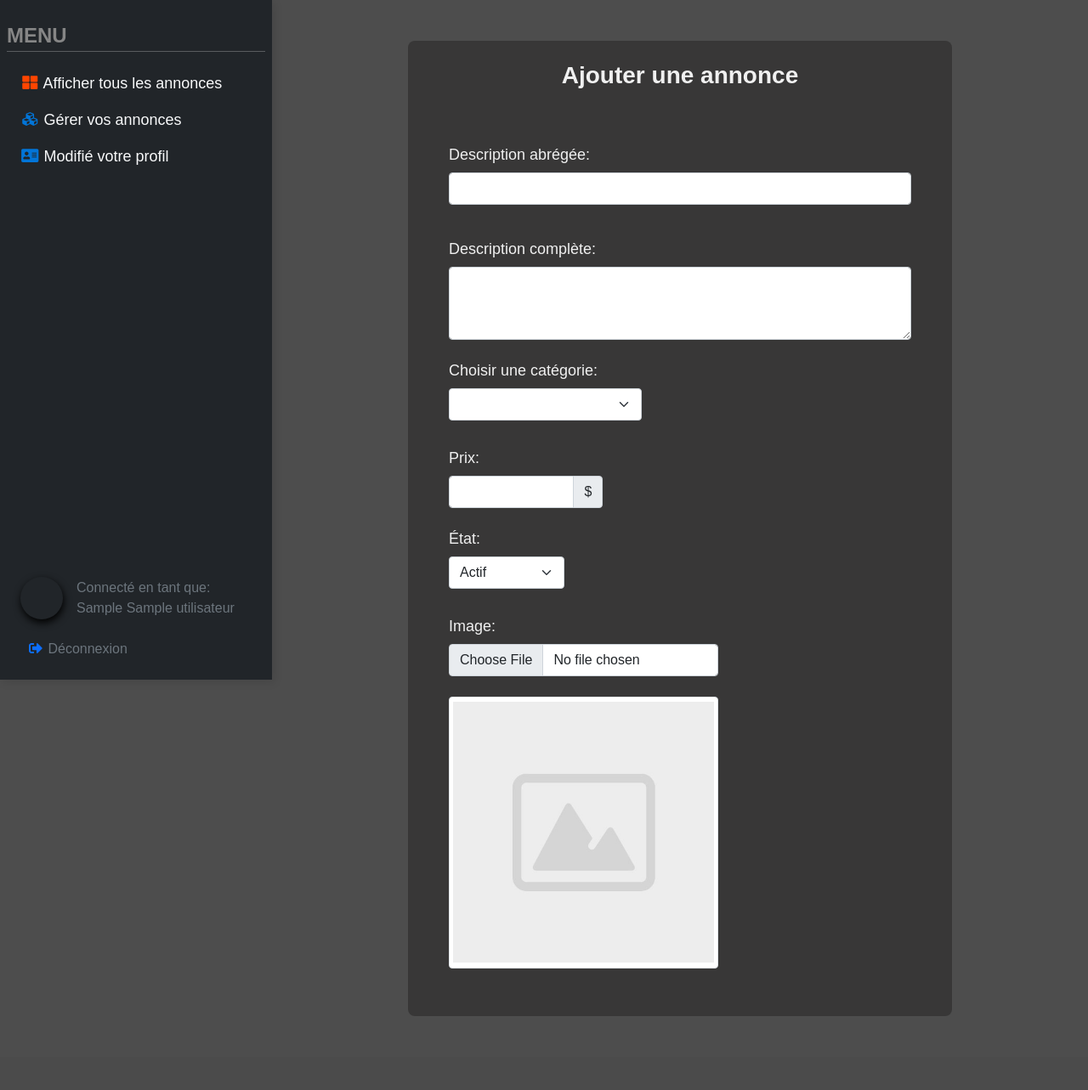
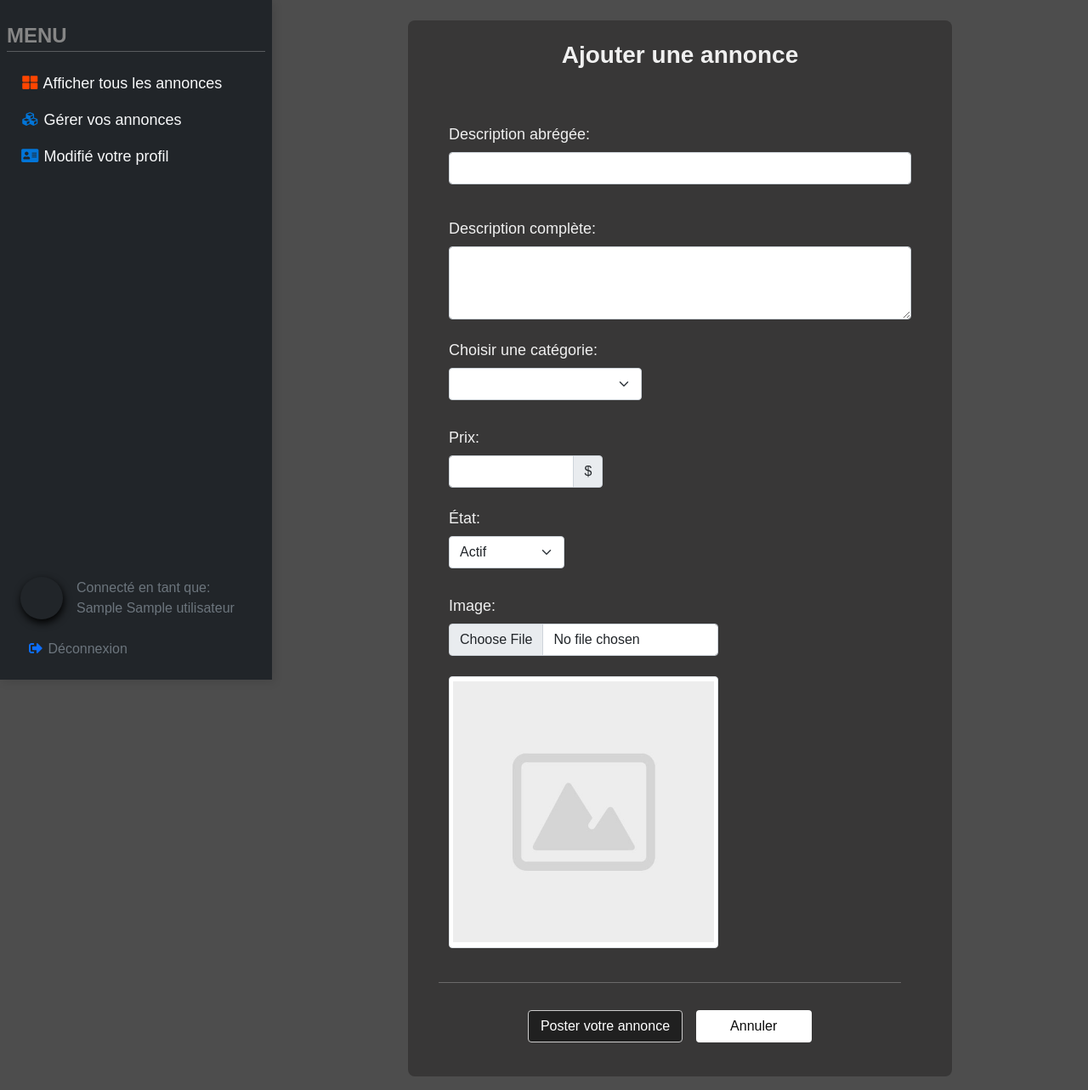
Before and after one commit to Demonmuffins28/ProjetFinal_Web, a PHP site: page /ProjetFinal_Web/public/AjouterAnnonce.php in a window 1280 px wide. Shown: the whole page at 85% size. Before the commit the page ends 1196 px from the top, so only its background shows below. Run offline with PHP 8.4, Linux system fonts and the light colour scheme; the visitor is signed in with stand-in values (Sample User, id 1); tables that the repository leaves empty hold one stand-in row (values such as "Sample post"); some libraries are stand-ins or nearby versions.

Commit message:
AjoutBoutonDesignAnnonce

```diff
--- a/public/AjouterAnnonce.php
+++ b/public/AjouterAnnonce.php
@@ -7,7 +7,7 @@
     $query->execute();
     $tCategorie = $query->fetchAll(PDO::FETCH_BOTH);
 ?>
-    <div class="container boxAjouterAnnonce col-xl-8 col-sm-10 col-12 py-4 px-5 my-5">
+    <div class="container boxAjouterAnnonce col-xl-8 col-sm-10 col-12 py-4 px-5 mt-4 mb-3">
         <h3 class="headerProfil pb-5 text-center">Ajouter une annonce</h3>
         <form class="form-inline" action="EnregistrerAnnonces.php" method="post">
 
@@ -59,6 +59,11 @@
                 <span class="invalid-feedback text-center" id="messageInvalideImage"></span>
             </div>
 
+            <div class="form-group col-xl-12 col-sm-12 mt-4 row justify-content-center">
+                <hr/>
+                <input type="button" class="btn btn1 me-3 mt-3 col-xl-4 col-sm-6" id="btnPoster" value="Poster votre annonce" />
+                <input type="button" class="btn btn2 mt-3 col-xl-3 col-sm-5" id="btnAnnuler" value="Annuler" />
+            </div>
         </form>
     </div>
     <script>
--- a/public/index.css
+++ b/public/index.css
@@ -61,7 +61,7 @@ hr {
   font-size: large;
 }
 
-.btn-primary {
+.btn-primary, .btn-danger {
   margin-top: 2rem;
 }
 
@@ -125,3 +125,23 @@ hr {
   background-color: rgb(56, 55, 55);
   border-radius: 8px;
 }
+
+.btn1{
+  background-color: rgb(32, 32, 32);
+  color: white;
+  border: 1px solid #ccc;
+}
+
+.btn2 {
+  background-color: white;
+  color: rgb(10, 10, 10);
+}
+
+.btn1:hover, .btn1:focus, .btn1:active, .btn1.active, .open>.dropdown-toggle.btn1 {
+  background-color: rgb(46, 46, 46);
+  color: white;
+}
+
+.btn2:hover, .btn2:focus, .btn2:active, .btn2.active, .open>.dropdown-toggle.btn {
+  background-color: rgb(209, 207, 207);
+}
```
